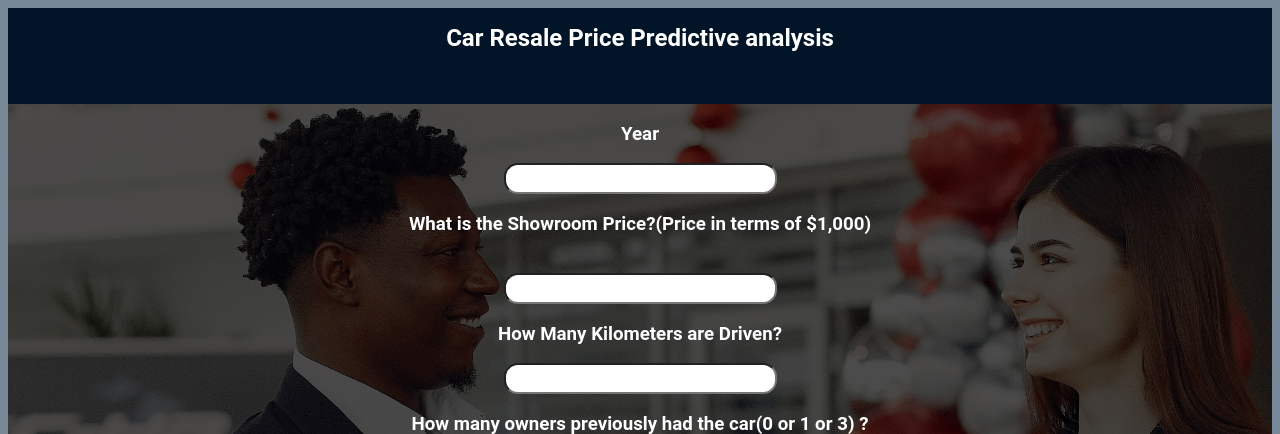
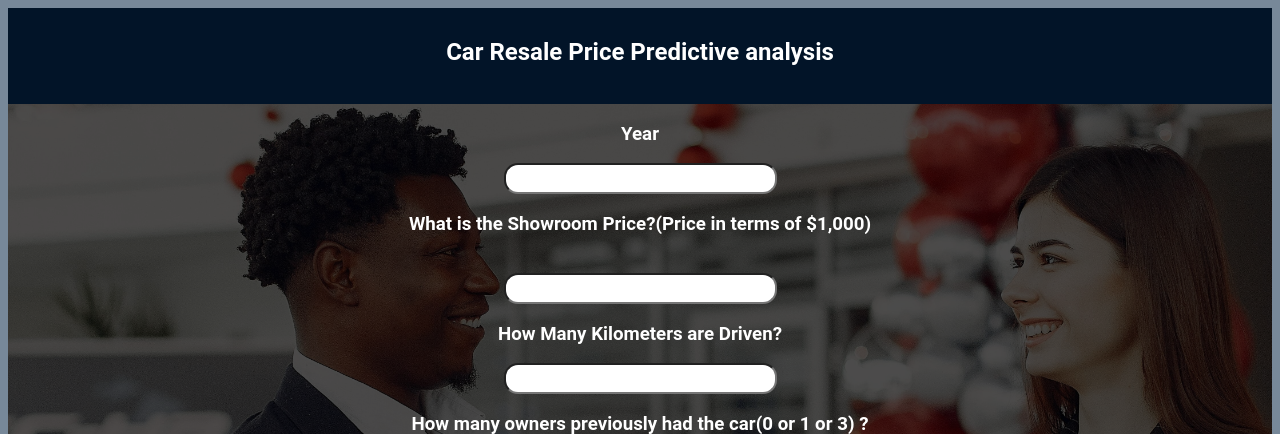
Before and after one commit to brandynbrandz/car_price_regression, a Flask app: page / in a window 1280 px wide. Shown: the top 434 px of the page. Run offline with Flask 2, Linux system fonts and the light colour scheme; parts of the project's set-up code (start-up, migrations or seed data) failed here and were passed over.

Commit message:
update index.html

```diff
--- a/templates/index.html
+++ b/templates/index.html
@@ -61,7 +61,6 @@
                 padding: 10px;
                 font-size: 1.5rem;
                 color: white;
-                line-height: 1px;
                 padding-bottom: 40px;
              /*   text-align: left;*/
             }
```
